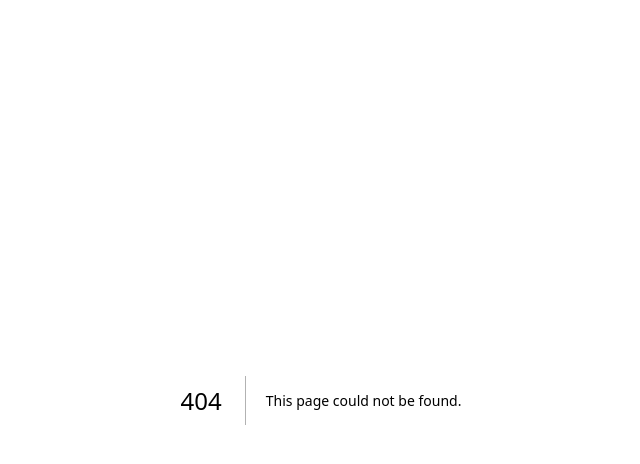
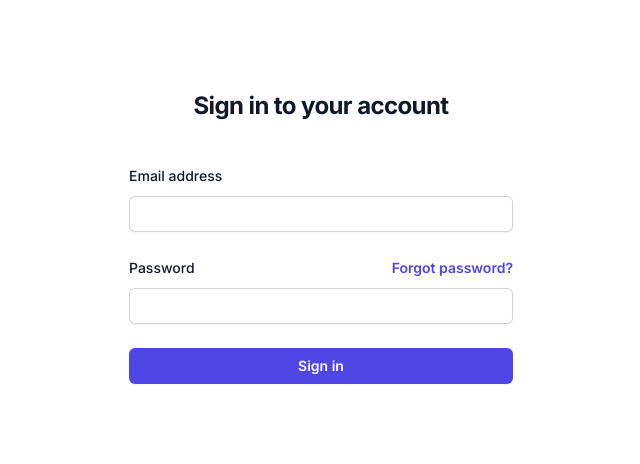
Before and after one commit to jeetkanodia/collabjunction, a Next.js app: page /login in a window 1280 px wide. Before the commit this address had no page. Shown: the top 464 px of the page, without its empty margins (319-959 px from the left). Built offline with nearby package versions, Linux system fonts and the light colour scheme.

Commit message:
connect login api points and front end

```diff
--- a/package.json
+++ b/package.json
@@ -17,6 +17,7 @@
     "@types/react-dom": "18.2.7",
     "autoprefixer": "10.4.15",
     "axios": "^1.5.0",
+    "bcrypt": "^5.1.1",
     "bcryptjs": "^2.4.3",
     "eslint": "8.49.0",
     "eslint-config-next": "13.4.19",
--- a/src/app/register/page.tsx
+++ b/src/app/(site)/login/page.tsx
@@ -1,59 +1,27 @@
 "use client";
 import { useState } from "react";
+import { signIn } from "next-auth/react";
 
-export default function Register() {
-  const [email, setEmail] = useState("");
-  const [password, setPassword] = useState("");
-  const [name, setName] = useState("");
+export default function Login() {
+  const [data, setData] = useState({ email: "", password: "" });
 
-  const registerUser = async (e: React.FormEvent<HTMLFormElement>) => {
+  const loginUser = async (e: React.FormEvent<HTMLFormElement>) => {
     e.preventDefault();
-    const res = await fetch("/api/register", {
-      body: JSON.stringify({
-        name: name,
-        email: email,
-        password: password,
-      }),
-      headers: {
-        "Content-Type": "application/json",
-      },
-      method: "POST",
-    });
-    const result = await res.json();
-    console.log(result);
+    signIn("credentials", { ...data, redirect: false }).then(() =>
+      alert("Logged in!")
+    );
   };
-
   return (
     <>
       <div className="flex min-h-full flex-1 flex-col justify-center px-6 py-12 lg:px-8">
         <div className="sm:mx-auto sm:w-full sm:max-w-sm">
           <h2 className="mt-10 text-center text-2xl font-bold leading-9 tracking-tight text-gray-900">
-            Register Account
+            Sign in to your account
           </h2>
         </div>
 
         <div className="mt-10 sm:mx-auto sm:w-full sm:max-w-sm">
-          <form className="space-y-6" onSubmit={registerUser}>
-            <div>
-              <label
-                htmlFor="name"
-                className="block text-sm font-medium leading-6 text-gray-900"
-              >
-                Name
-              </label>
-              <div className="mt-2">
-                <input
-                  id="name"
-                  name="name"
-                  type="text"
-                  required
-                  value={name}
-                  onChange={(e) => setName(e.target.value)}
-                  className="block w-full rounded-md border-0 py-1.5 text-gray-900 shadow-sm ring-1 ring-inset ring-gray-300 placeholder:text-gray-400 focus:ring-2 focus:ring-inset focus:ring-indigo-600 sm:text-sm sm:leading-6"
-                />
-              </div>
-            </div>
-
+          <form className="space-y-6" onSubmit={loginUser}>
             <div>
               <label
                 htmlFor="email"
@@ -68,8 +36,8 @@
                   type="email"
                   autoComplete="email"
                   required
-                  value={email}
-                  onChange={(e) => setEmail(e.target.value)}
+                  value={data.email}
+                  onChange={(e) => setData({ ...data, email: e.target.value })}
                   className="block w-full rounded-md border-0 py-1.5 text-gray-900 shadow-sm ring-1 ring-inset ring-gray-300 placeholder:text-gray-400 focus:ring-2 focus:ring-inset focus:ring-indigo-600 sm:text-sm sm:leading-6"
                 />
               </div>
@@ -83,7 +51,6 @@
                 >
                   Password
                 </label>
-
                 <div className="text-sm">
                   <a
                     href="#"
@@ -98,10 +65,12 @@
                   id="password"
                   name="password"
                   type="password"
+                  value={data.password}
+                  onChange={(e) =>
+                    setData({ ...data, password: e.target.value })
+                  }
                   autoComplete="current-password"
                   required
-                  value={password}
-                  onChange={(e) => setPassword(e.target.value)}
                   className="block w-full rounded-md border-0 py-1.5 text-gray-900 shadow-sm ring-1 ring-inset ring-gray-300 placeholder:text-gray-400 focus:ring-2 focus:ring-inset focus:ring-indigo-600 sm:text-sm sm:leading-6"
                 />
               </div>
@@ -112,7 +81,7 @@
                 type="submit"
                 className="flex w-full justify-center rounded-md bg-indigo-600 px-3 py-1.5 text-sm font-semibold leading-6 text-white shadow-sm hover:bg-indigo-500 focus-visible:outline focus-visible:outline-2 focus-visible:outline-offset-2 focus-visible:outline-indigo-600"
               >
-                Register
+                Sign in
               </button>
             </div>
           </form>
--- /dev/null
+++ b/src/app/(site)/register/page.tsx
@@ -0,0 +1,114 @@
+"use client";
+import { useState } from "react";
+import axios from "axios";
+export default function Register() {
+  const [email, setEmail] = useState("");
+  const [password, setPassword] = useState("");
+  const [name, setName] = useState("");
+  const registerUser = async (e: React.FormEvent<HTMLFormElement>) => {
+    const data = { email, password, name };
+    e.preventDefault();
+    axios
+      .post("/api/register", data)
+      .then(() => alert("User registered successfully"))
+      .catch(() => alert("error occured"));
+  };
+
+  return (
+    <>
+      <div className="flex min-h-full flex-1 flex-col justify-center px-6 py-12 lg:px-8">
+        <div className="sm:mx-auto sm:w-full sm:max-w-sm">
+          <h2 className="mt-10 text-center text-2xl font-bold leading-9 tracking-tight text-gray-900">
+            Register Account
+          </h2>
+        </div>
+
+        <div className="mt-10 sm:mx-auto sm:w-full sm:max-w-sm">
+          <form className="space-y-6" onSubmit={registerUser}>
+            <div>
+              <label
+                htmlFor="name"
+                className="block text-sm font-medium leading-6 text-gray-900"
+              >
+                Name
+              </label>
+              <div className="mt-2">
+                <input
+                  id="name"
+                  name="name"
+                  type="text"
+                  required
+                  value={name}
+                  onChange={(e) => setName(e.target.value)}
+                  className="block w-full rounded-md border-0 py-1.5 text-gray-900 shadow-sm ring-1 ring-inset ring-gray-300 placeholder:text-gray-400 focus:ring-2 focus:ring-inset focus:ring-indigo-600 sm:text-sm sm:leading-6"
+                />
+              </div>
+            </div>
+
+            <div>
+              <label
+                htmlFor="email"
+                className="block text-sm font-medium leading-6 text-gray-900"
+              >
+                Email address
+              </label>
+              <div className="mt-2">
+                <input
+                  id="email"
+                  name="email"
+                  type="email"
+                  autoComplete="email"
+                  required
+                  value={email}
+                  onChange={(e) => setEmail(e.target.value)}
+                  className="block w-full rounded-md border-0 py-1.5 text-gray-900 shadow-sm ring-1 ring-inset ring-gray-300 placeholder:text-gray-400 focus:ring-2 focus:ring-inset focus:ring-indigo-600 sm:text-sm sm:leading-6"
+                />
+              </div>
+            </div>
+
+            <div>
+              <div className="flex items-center justify-between">
+                <label
+                  htmlFor="password"
+                  className="block text-sm font-medium leading-6 text-gray-900"
+                >
+                  Password
+                </label>
+
+                <div className="text-sm">
+                  <a
+                    href="#"
+                    className="font-semibold text-indigo-600 hover:text-indigo-500"
+                  >
+                    Forgot password?
+                  </a>
+                </div>
+              </div>
+              <div className="mt-2">
+                <input
+                  id="password"
+                  name="password"
+                  type="password"
+                  autoComplete="current-password"
+                  required
+                  value={password}
+                  onChange={(e) => setPassword(e.target.value)}
+                  className="block w-full rounded-md border-0 py-1.5 text-gray-900 shadow-sm ring-1 ring-inset ring-gray-300 placeholder:text-gray-400 focus:ring-2 focus:ring-inset focus:ring-indigo-600 sm:text-sm sm:leading-6"
+                />
+              </div>
+            </div>
+
+            <div>
+              <button
+                type="submit"
+                className="flex w-full justify-center rounded-md bg-indigo-600 px-3 py-1.5 text-sm font-semibold leading-6 text-white shadow-sm hover:bg-indigo-500 focus-visible:outline focus-visible:outline-2 focus-visible:outline-offset-2 focus-visible:outline-indigo-600"
+              >
+                Register
+              </button>
+            </div>
+          </form>
+        </div>
+      </div>
+    </>
+  );
+}
--- a/src/app/api/auth/[...nextauth]/route.tsx
+++ b/src/app/api/auth/[...nextauth]/route.tsx
@@ -4,7 +4,7 @@
 import { PrismaAdapter } from "@next-auth/prisma-adapter";
 import CredentialsProvider from "next-auth/providers/credentials";
 import GoogleProvider from "next-auth/providers/google";
-
+import bcrypt from "bcrypt";
 export const authOptions = {
   adapter: PrismaAdapter(prisma),
   providers: [
@@ -24,7 +24,33 @@
         },
       },
       async authorize(credentials) {
-        const user = { id: 1, name: "John Doe", email: "sxy@gmail.com" };
+        // check to see email and pass is there
+
+        if (!credentials.email || !credentials.password) {
+          throw new Error("Please enter email and password");
+        }
+
+        // check to see if user exists
+        const user = await prisma.user.findUnique({
+          where: {
+            email: credentials.email,
+          },
+        });
+
+        // if no user found
+        if (!user || !user?.hashedPassword) {
+          throw new Error("No user found");
+        }
+
+        // check to see if password matches
+        const passwordMatch = await bcrypt.compare(
+          credentials.password,
+          user.hashedPassword
+        );
+        if (!passwordMatch) {
+          throw new Error("Incorrect password");
+        }
+
         return user;
       },
     }),
--- a/src/app/api/register/route.ts
+++ b/src/app/api/register/route.ts
@@ -1,16 +1,28 @@
-import { PrismaClient } from "@prisma/client";
+import bcrypt from "bcrypt";
+import prisma from "../../helpers/prismadb";
 import { NextResponse } from "next/server";
-
-const prisma = new PrismaClient();
 
 export async function POST(request: Request) {
   const { name, email, password } = await request.json();
 
+  if (!name || !email || !password) {
+    return NextResponse("Missing name, email or password", { status: 400 });
+  }
+
+  const exist = await prisma.user.findUnique({
+    where: {
+      email,
+    },
+  });
+  if (exist) {
+    throw new Error("email already exists");
+  }
+  const hashedPassword = await bcrypt.hash(password, 10);
   const user = await prisma.user.create({
     data: {
       name,
       email,
-      hashedPassword: password,
+      hashedPassword,
     },
   });
 
```
Also changed, not shown: 1 other file (tests, documents, lock files or other folders).
